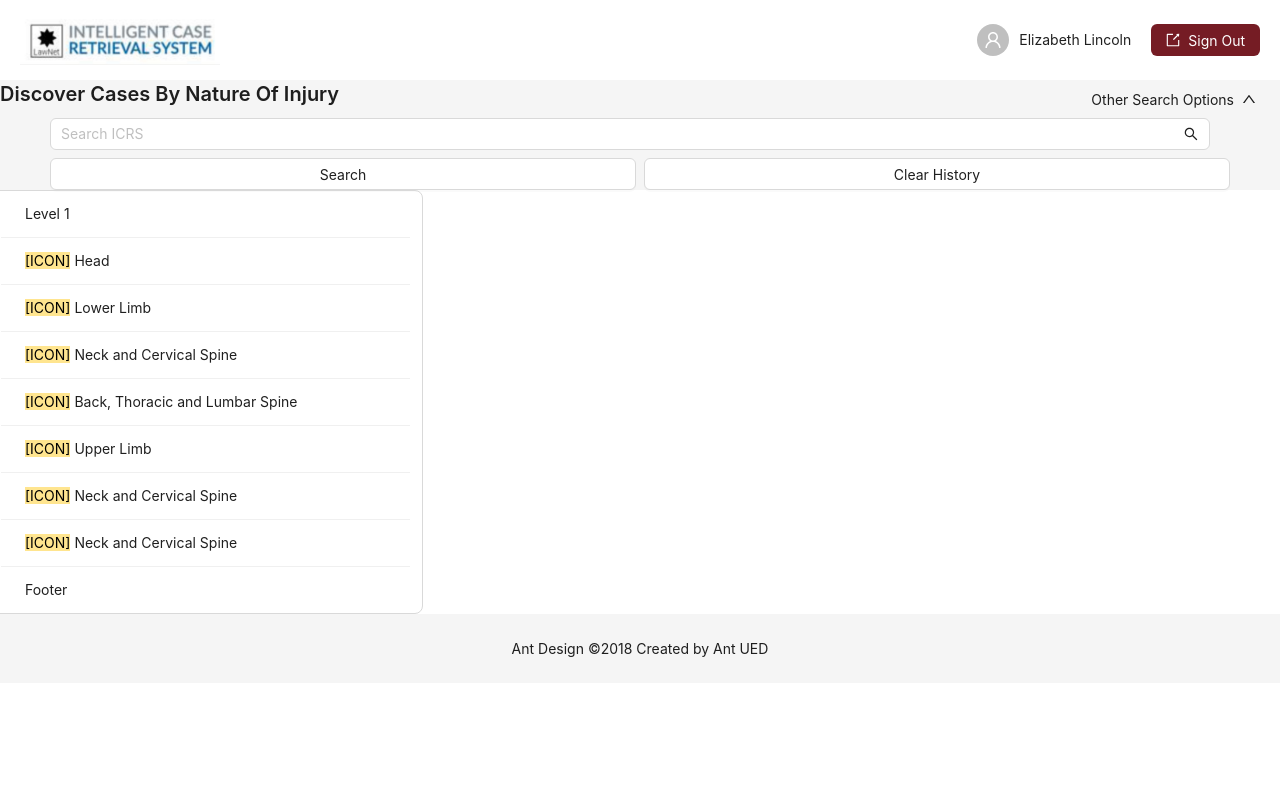
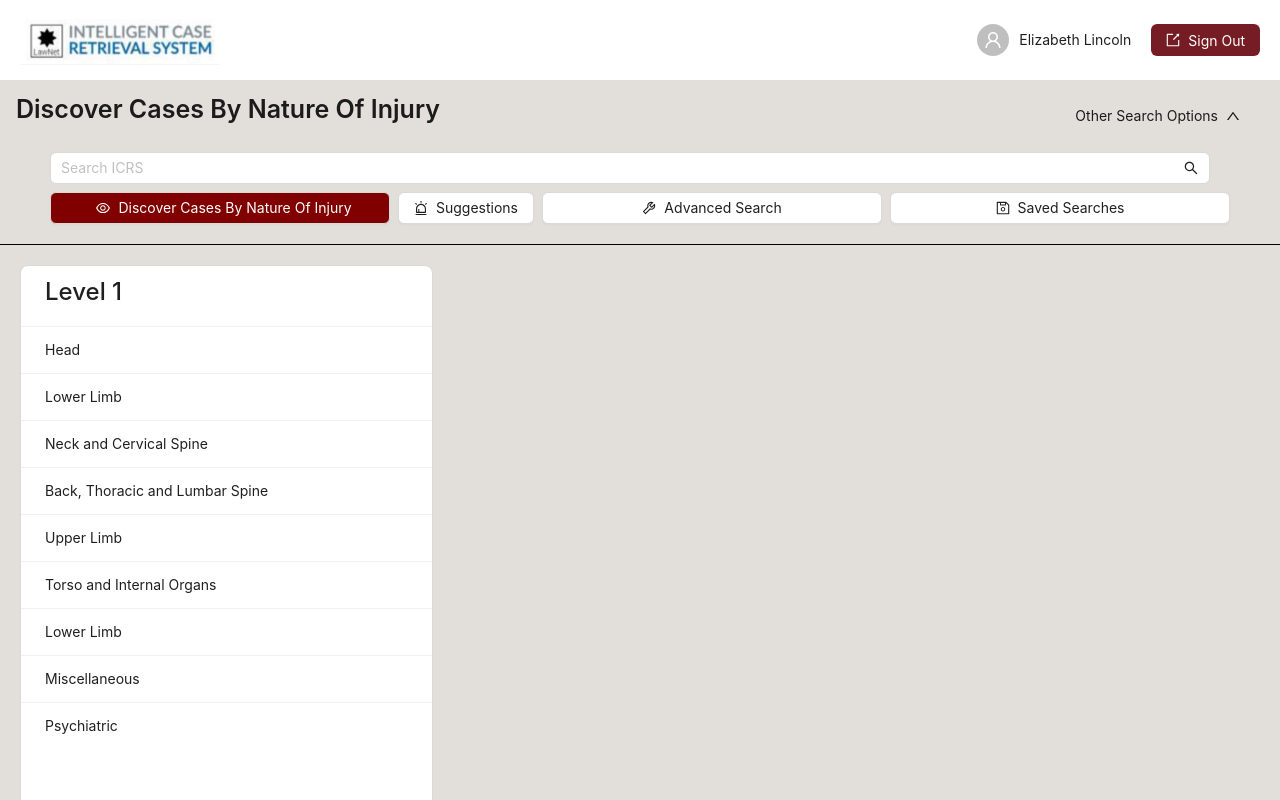
Before and after one commit to duky3k/searchEngine, a React (Create React App) app: page / in a window 1280 px wide. Both pictures are taken after a click on the button "Other Search Options". Shown: the top 800 px of the page. Built offline with nearby package versions, Linux system fonts and the light colour scheme.

Commit message:
update modal

```diff
--- a/src/common/CasesCommon.jsx
+++ b/src/common/CasesCommon.jsx
@@ -23,7 +23,7 @@ const CasesCommon = (props) => {
           props.value.options.map((option) => {
             console.log(option)
             return (
-              <Collapse activeKey={expandedKeys} accordion
+              <Collapse activeKey={expandedKeys} accordion={false}
                 onChange={handleCheckOption}
                 className='case-common-box'
               >
--- a/src/components/body/Body.css
+++ b/src/components/body/Body.css
@@ -9,7 +9,6 @@
 
 .list-item-selected .ant-list-item-icon {
   display: inline-block;
-  float: right;
 }
 
 .levelHeader {
--- a/src/components/body/Body.jsx
+++ b/src/components/body/Body.jsx
@@ -2,15 +2,15 @@ import {
   Button,
   Layout,
   List,
-  Menu,
   Typography,
   theme,
 } from "antd";
-import { DownOutlined, UpOutlined, LogoutOutlined } from "@ant-design/icons";
-import { useEffect, useRef, useState } from "react";
+import { DownOutlined, UpOutlined } from "@ant-design/icons";
+import { useEffect, useState } from "react";
 import { SearchBar } from "./SearchBar/SearchBar";
 import { SearchResultsList } from "./SearchBar/SearchResultList";
 import Header from "../header/Header";
+import "./Body.css";
 const { Content, Footer } = Layout;
 
 const App = () => {
@@ -116,13 +116,21 @@ const App = () => {
       label: "Upper Limb",
     },
     {
-      value: "Neck and Cervical Spine",
-      label: "Neck and Cervical Spine",
+      value: "Torso and Internal Organs",
+      label: "Torso and Internal Organs",
     },
     {
-      value: "Neck and Cervical Spine",
-      label: "Neck and Cervical Spine",
+      value: "Lower Limb",
+      label: "Lower Limb",
     },
+    {
+      value: "Miscellaneous",
+      label: "Miscellaneous",
+    },
+    {
+      value: "Psychiatric",
+      label: "Psychiatric"
+    }
   ];
 
   const [selectedItem1, setSelectedItem1] = useState();
@@ -170,15 +178,17 @@ const App = () => {
   return (
     <Layout className="layout">
       <Header />
-      <Content>
+      <Content style={{backgroundColor: "#e2dfdb"}}>
         <div
           style={{
             display: "flex",
             alignItems: "center",
             justifyContent: "space-between",
+            padding: "12px 16px",
+            background: "#e2dfdb"
           }}
         >
-          <Typography.Title level={4}>
+          <Typography.Title level={4} style={{fontSize:"25px"}}>
             Discover Cases By Nature Of Injury
           </Typography.Title>
           <div>
@@ -208,11 +218,26 @@ const App = () => {
             background: colorBgContainer,
           }}
         >
-          <div className="d-flex flex-row row">
+          <div style={
+            {
+              display: "flex",
+              flexDirection:"row",
+              width:"100%",
+              height:"100%",
+              minHeight:"100vh",
+              borderTop:" 1px solid #000",
+              borderBottom:" 1px solid #000",
+              padding:" 20px ",
+              backgroundColor:"#e2dfdb"
+            }
+          }>
+            <div>
+
+            </div>
             <List
               className="col-4"
-              header={<div>Level 1</div>}
-              footer={<div>Footer</div>}
+              style={{background:"#fff"}}
+              header={<h4>Level 1</h4>}
               bordered
               dataSource={options}
               renderItem={(item) => (
@@ -220,15 +245,15 @@ const App = () => {
                   onClick={() => onChange1(item)}
                   style={{ cursor: "pointer" }}
                 >
-                  <Typography.Text mark>[ICON]</Typography.Text> {item.value}
+                  <Typography.Text >{item.value}</Typography.Text>
                 </List.Item>
               )}
             />
             {selectedItem1 && (
               <List
                 className="col-4"
-                header={<div>Level 2</div>}
-                footer={<div>Footer</div>}
+                style={{background:"#fff"}}
+                header={<h4>Level 2</h4>}
                 bordered
                 dataSource={selectedItem1.children}
                 renderItem={(item) => (
@@ -236,7 +261,7 @@ const App = () => {
                   onClick={() => onChange2(item)}
                     style={{ cursor: "pointer" }}
                   >
-                    <Typography.Text mark>[ICON]</Typography.Text> {item.value}
+                    <Typography.Text >{item.value}</Typography.Text>
                   </List.Item>
                 )}
               />
@@ -244,8 +269,8 @@ const App = () => {
             {selectedItem2 && (
               <List
                 className="col-4"
-                header={<div>Level 3</div>}
-                footer={<div>Footer</div>}
+                style={{background:"#fff"}}
+                header={<h4>Level 3</h4>}
                 bordered
                 dataSource={selectedItem2.children}
                 renderItem={(item) => (
@@ -253,7 +278,7 @@ const App = () => {
                   onClick={() => onChange3(item)}
                     style={{ cursor: "pointer" }}
                   >
-                    <Typography.Text mark>[ICON]</Typography.Text> {item.value}
+                    <Typography.Text >{item.value}</Typography.Text>
                   </List.Item>
                 )}
               />
--- a/src/components/body/SearchBar/SearchBar.css
+++ b/src/components/body/SearchBar/SearchBar.css
@@ -2,6 +2,7 @@
   display: flex;
   flex-direction: column;
   align-items: center;
+  padding-bottom: 20px;
 }
 
 .search-input-wrapper {
--- a/src/components/body/SearchBar/SearchBar.jsx
+++ b/src/components/body/SearchBar/SearchBar.jsx
@@ -1,8 +1,16 @@
 import React, { useState, useEffect, useRef } from "react";
-import { Button, Input, Modal, AutoComplete, Space } from "antd";
-import { SearchOutlined, HistoryOutlined } from "@ant-design/icons";
+import { Button, Input, Modal, AutoComplete } from "antd";
+import {
+  SearchOutlined,
+  HistoryOutlined,
+  SaveOutlined,
+  ToolOutlined,
+  EyeOutlined,
+  AlertOutlined,
+} from "@ant-design/icons";
 import "./SearchBar.css";
 import { useNavigate } from "react-router-dom";
+import ModalSugges from "../SearchResult/Modal/ModalSugges";
 
 export const SearchBar = ({ setResults, onSearch }) => {
   const [input, setInput] = useState("");
@@ -37,7 +45,7 @@ export const SearchBar = ({ setResults, onSearch }) => {
   const fetchPopularKeywords = () => {
     // Fetch popular keywords from backend API and set them as initial suggestions
     // Replace this with your actual API call to fetch popular keywords
-    const fetchedPopularKeywords = ["Keyword 1", "Keyword 2", "Keyword 3"];
+    const fetchedPopularKeywords = ["Limb", "Hand", "Eye"];
     setPopularKeywords(fetchedPopularKeywords);
   };
 
@@ -169,6 +177,11 @@ export const SearchBar = ({ setResults, onSearch }) => {
         </AutoComplete>
       </div>
       <div className="button-wrapper">
+        <Button className="button" style={{ backgroundColor: "#800000", color:"#fff" }}>
+          {" "}
+          <EyeOutlined /> Discover Cases By Nature Of Injury
+        </Button>
+        <ModalSugges />
         <Button
           className="button"
           onClick={() => {
@@ -179,10 +192,10 @@ export const SearchBar = ({ setResults, onSearch }) => {
             }
           }}
         >
-          Search
+          <ToolOutlined /> Advanced Search
         </Button>
         <Button className="button" onClick={handleClearHistory}>
-          Clear History
+          <SaveOutlined /> Saved Searches
         </Button>
       </div>
 
--- a/src/components/body/SearchResult/Modal/ModalSugges.jsx
+++ b/src/components/body/SearchResult/Modal/ModalSugges.jsx
@@ -1,6 +1,7 @@
 import React, { useState } from "react";
 import { Button, Modal, Collapse, Typography, List } from "antd";
 import "./ModalSugges.css";
+import { AlertOutlined } from "@ant-design/icons";
 const { Panel } = Collapse;
 
 const ModalSugges = () => {
@@ -35,8 +36,8 @@ const ModalSugges = () => {
 
   return (
     <>
-      <Button type="primary" onClick={showModal}>
-        Open Modal
+      <Button onClick={showModal}>
+      <AlertOutlined /> Suggestions
       </Button>
       <Modal
         title="Search Suggestions"
@@ -59,7 +60,23 @@ const ModalSugges = () => {
             </List.Item>
             <List.Item className="modal-sugges">
               <Typography.Text strong>3.</Typography.Text>{" "}
+              <Typography.Text className="red-text">abrasion on right hand</Typography.Text>
+            </List.Item>
+            <List.Item className="modal-sugges">
+              <Typography.Text strong>4.</Typography.Text>{" "}
               <Typography.Text className="red-text">hand - abrasions</Typography.Text>
+            </List.Item>
+            <List.Item className="modal-sugges">
+              <Typography.Text strong>5.</Typography.Text>{" "}
+              <Typography.Text className="red-text">contusion of right hand</Typography.Text>
+            </List.Item>
+            <List.Item className="modal-sugges">
+              <Typography.Text strong>6.</Typography.Text>{" "}
+              <Typography.Text className="red-text">hand -bruise</Typography.Text>
+            </List.Item>
+            <List.Item className="modal-sugges">
+              <Typography.Text strong>7.</Typography.Text>{" "}
+              <Typography.Text className="red-text">abrasion on both hands</Typography.Text>
             </List.Item>
           </Panel>
           <Panel header="Body Proximity Terms" key="Body Proximity Terms">
--- a/src/pages/DetailsSearch/index.jsx
+++ b/src/pages/DetailsSearch/index.jsx
@@ -37,7 +37,7 @@ const DetailSearch = () => {
       <div
         className='detail-search-search-bar'
       >
-        <Typography.Title level={4}>
+        <Typography.Title level={4} style={{fontSize:"25px"}} >
           Discover Cases By Nature Of Injury
         </Typography.Title>
         <div>
```
